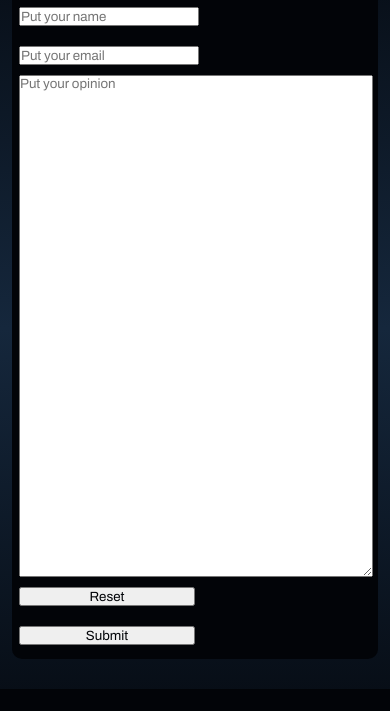
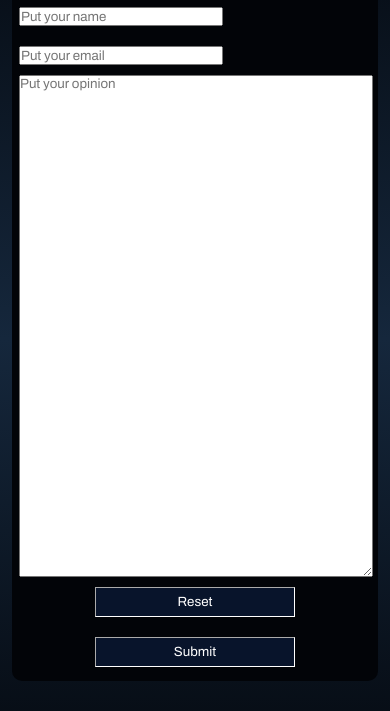
Before and after one commit to Coquit0/Statz, a website: page pages/contact.html in a window 390 px wide. Shown: the part 180-891 px from the top of the page. Drawn offline with Linux system fonts and the light colour scheme.

Commit message:
mejoro botones en contactos y ajusto algunas cosas generales

```diff
--- a/pages/contact.html
+++ b/pages/contact.html
@@ -53,9 +53,10 @@
                 <input type="text" placeholder="Put your name">
                 <input type="email" placeholder="Put your email">
                 <textarea placeholder="Put your opinion"></textarea>
-                <input type="reset">
-                <input type="submit">
-
+                <div id="inputs-contact">
+                    <input type="reset">
+                    <input type="submit">
+                </div>
             </form>
 
         </div>
--- a/scss/general/media-queries.scss
+++ b/scss/general/media-queries.scss
@@ -49,6 +49,11 @@
         }
     }
 
+    #inputs-contact{
+        flex-direction: column;
+        align-items: center;
+    }
+
     .contentgun {
         table{
             display: flex;
--- a/scss/pages/contact.scss
+++ b/scss/pages/contact.scss
@@ -17,7 +17,7 @@
             color: $primary-color;
             display: block;
             margin: 10px 0px;
-            width: 50%;
+            width: 200px;
 
         }
 
@@ -28,6 +28,25 @@
         }
 
     }
+
+    #inputs-contact{
+        display: flex;
+        justify-content: space-between;
+
+        input{
+            height: 30px;
+            background-color: $fourth-color;
+            color: $secondary-color;
+            border: inset 0.5px $secondary-color;
+            transition: all 0.5s;
+            &:hover{
+                background-color: $secondary-color;
+                color: $tertiary-color;
+                border: inset 0.5px $tertiary-color;
+            }
+        }
+    }
+
 }
 
 .titlegun{
```
Also changed, not shown: css/main.css, 1 other file.
